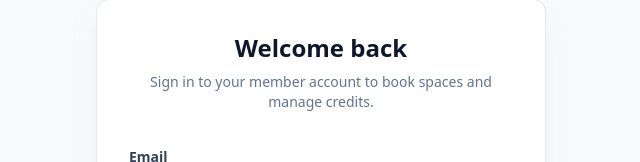
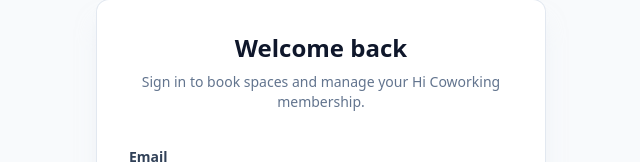
Before and after one commit to AccelAnalysis/hi-coworking, a Next.js app in the folder apps/web/: page /login in a window 1280 px wide. Shown: the part 219-381 px from the top of the page, without its empty margins (319-959 px from the left). Built offline with nearby package versions, Linux system fonts and the light colour scheme; no server answers.

Commit message:
chore: route sign-in to My Hi

```diff
--- a/apps/web/src/app/login/page.tsx
+++ b/apps/web/src/app/login/page.tsx
@@ -25,7 +25,7 @@
 
     try {
       await signIn(email, password);
-      router.push("/dashboard");
+      router.push("/my-hi");
     } catch (err: unknown) {
       console.error(err);
       const firebaseError = err as { code?: string };
@@ -50,7 +50,7 @@
         <div className="p-8">
           <h1 className="text-2xl font-bold text-slate-900 text-center mb-2">Welcome back</h1>
           <p className="text-center text-slate-500 text-sm mb-8">
-            Sign in to your member account to book spaces and manage credits.
+            Sign in to book spaces and manage your Hi Coworking membership.
           </p>
 
           <form onSubmit={handleLogin} className="space-y-4">
```
